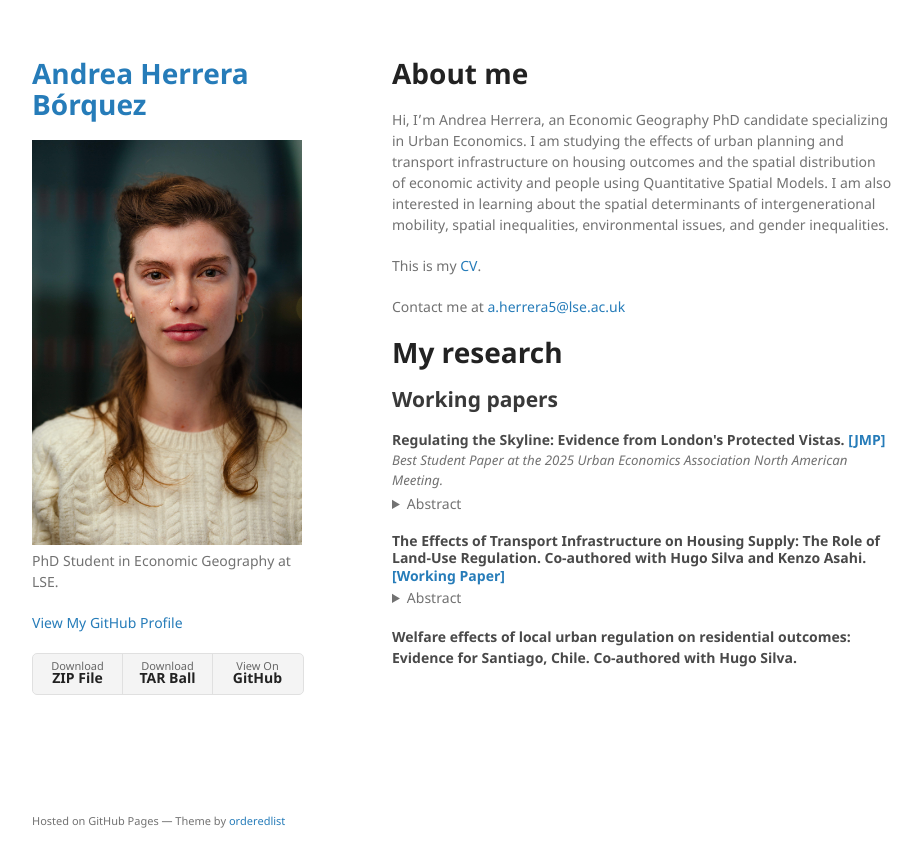
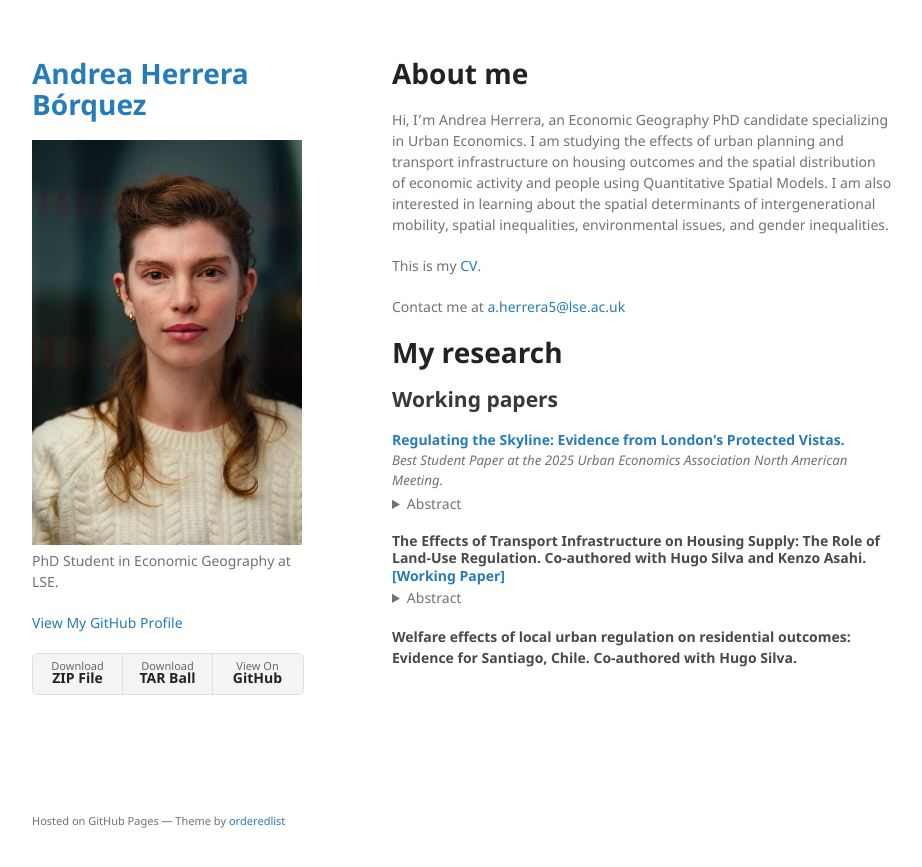
Before and after one commit to aaherrerab/aaherrerab.github.io, a Jekyll site: the page built from index.md, in a window 1280 px wide. Shown: the top 867 px of the page, without its empty margins (178-1100 px from the left). Built offline with Jekyll 4.4.1, drawn with Linux system fonts in a browser that asks for light colours; our own code applies the rules of GitHub Pages for plain Markdown files.

Commit message:
Update index.md

```diff
--- a/index.md
+++ b/index.md
@@ -13,8 +13,7 @@ Hi, I'm Andrea Herrera, an Economic Geography PhD candidate specializing in Urba
 # My research
 ## Working papers
 <h4 style="margin:0 0 .2rem 0; line-height:1.25;">
-  Regulating the Skyline: Evidence from London's Protected Vistas.
-  <a href="/assets/pdf/london_pv_aaherrerab_jmp.pdf" class="custom-link">[JMP]</a>
+  <a href="/assets/pdf/london_pv_aaherrerab_jmp.pdf" class="custom-link">Regulating the Skyline: Evidence from London's Protected Vistas.</a>
 </h4>
 <p style="margin:.12rem 0; font-size:.95em;"><em>Best Student Paper at the 2025 Urban Economics Association North American Meeting.</em></p>
 <details class="abstract" style="margin:.1rem 0 1.1rem 0;">
```
